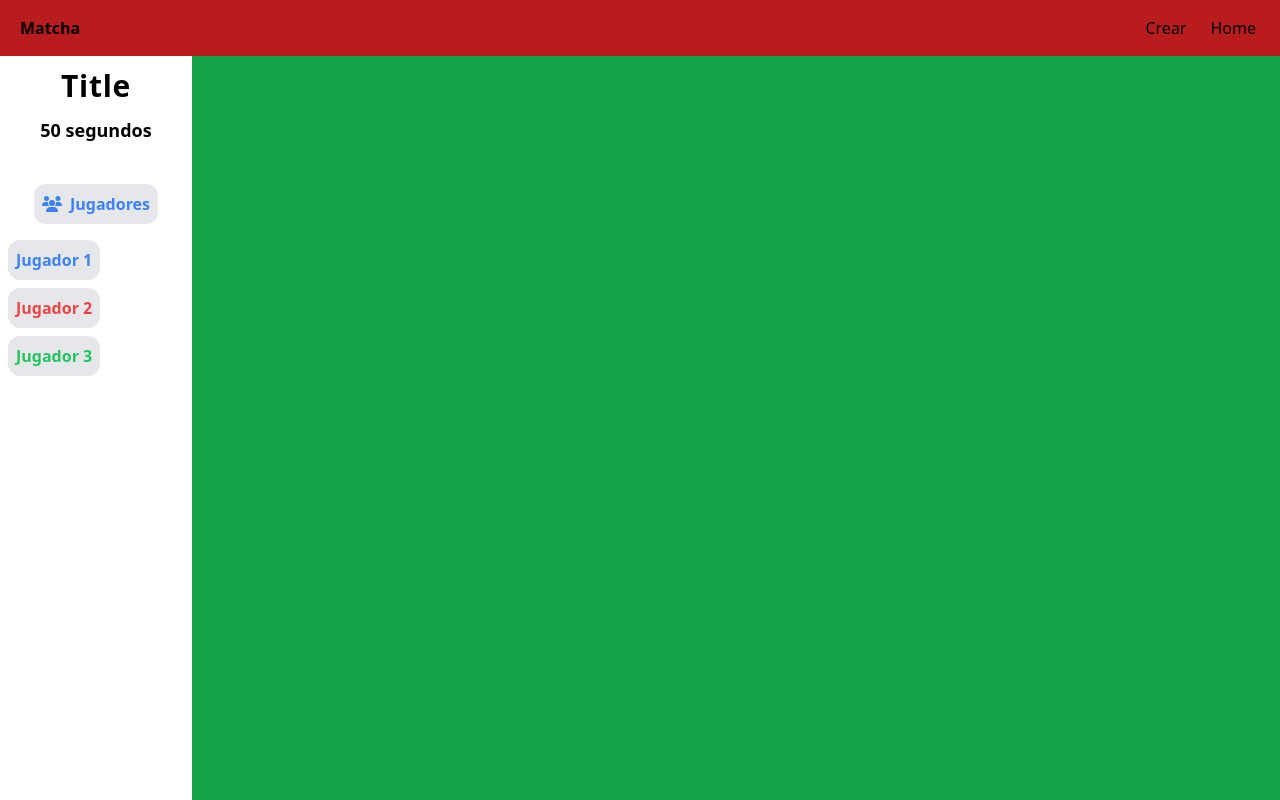
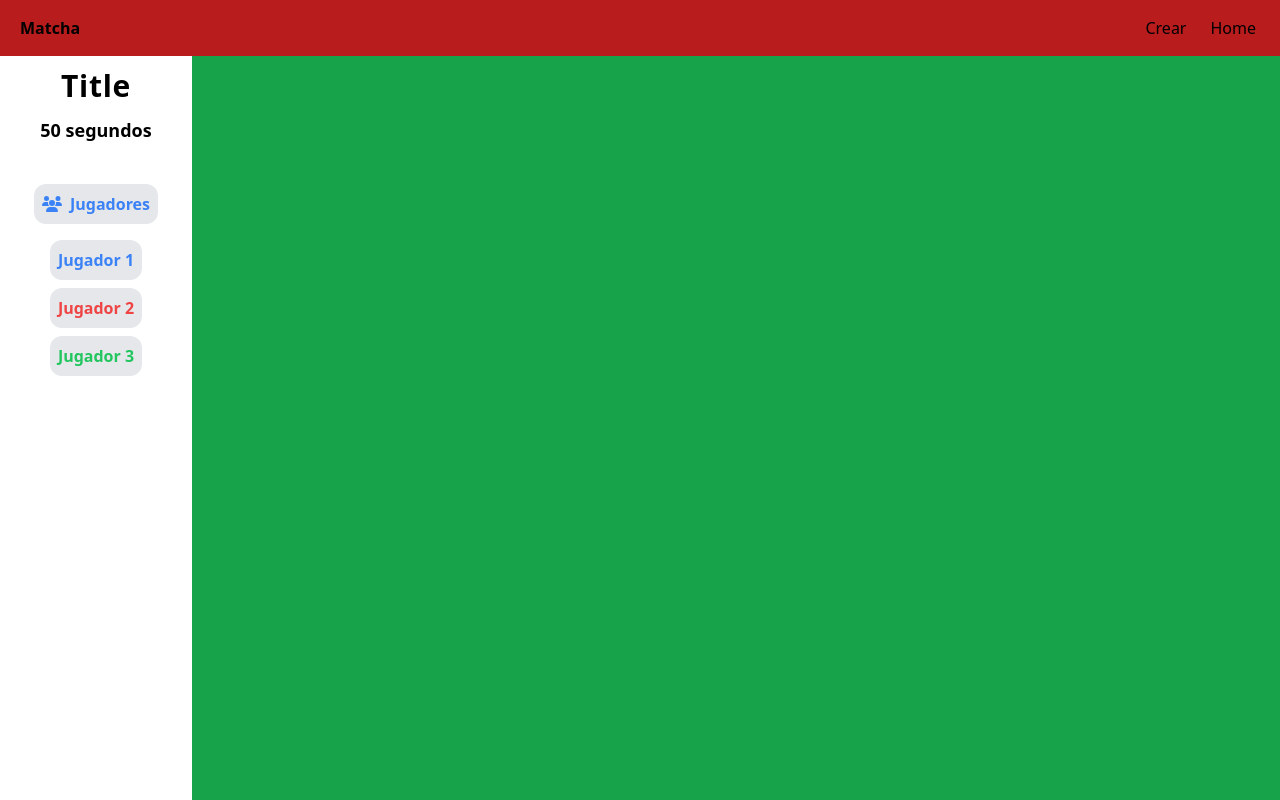
Before and after one commit to LuisArielRetanaHernadez/Memorama, a React (Vite) app: page /game/1 in a window 1280 px wide. Built offline with nearby package versions, Linux system fonts and the light colour scheme.

Commit message:
centrando los items de la lista de jugadores

```diff
--- a/src/pages/Game/Game.jsx
+++ b/src/pages/Game/Game.jsx
@@ -18,7 +18,7 @@ const Game = () => {
             <h3 className="font-semibold">Jugadores</h3>
           </div>
         </div>
-        <ul className="font-semibold flex flex-col justify-center gap-2">
+        <ul className="font-semibold flex flex-col items-center gap-2">
           <li className="w-max text-blue-500 p-2 rounded-xl bg-gray-200">Jugador 1</li>
           <li className="w-max text-red-500 p-2 rounded-xl bg-gray-200">Jugador 2</li>
           <li className="w-max text-green-500 p-2 rounded-xl bg-gray-200">Jugador 3</li>
```
